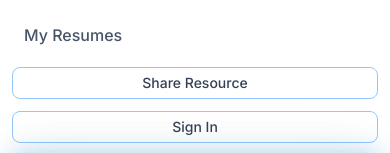
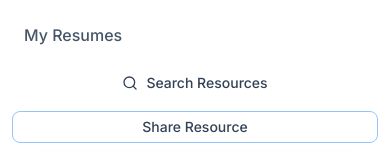
Before and after one commit to Yatishgrandhe/Monroereasorcehub, a Next.js app: page / in a window 390 px wide. Both pictures are taken after a click on the button "Open main menu". Shown: the part 394-547 px from the top of the page. Built offline with nearby package versions, Linux system fonts and the light colour scheme; no server answers; the database is empty.

Commit message:
Add search button to mobile menu and ensure navbar closes on navigation

```diff
--- a/components/layout/Header.tsx
+++ b/components/layout/Header.tsx
@@ -221,6 +221,12 @@ export function Header() {
                 My Resumes
               </Link>
               <div className="pt-2 space-y-3">
+                <Button variant="ghost" size="sm" className="w-full nav-button-glow text-sm py-1.5 h-8 flex items-center justify-center gap-2" asChild href="/resources" onClick={() => setMobileMenuOpen(false)}>
+                  <span className="flex items-center gap-2">
+                    <Search className="h-4 w-4" />
+                    Search Resources
+                  </span>
+                </Button>
                 <Button variant="outline" size="sm" className="w-full nav-button-glow text-sm py-1.5 h-8" asChild href="/submit-resource" onClick={() => setMobileMenuOpen(false)}>
                   Share Resource
                 </Button>
```
